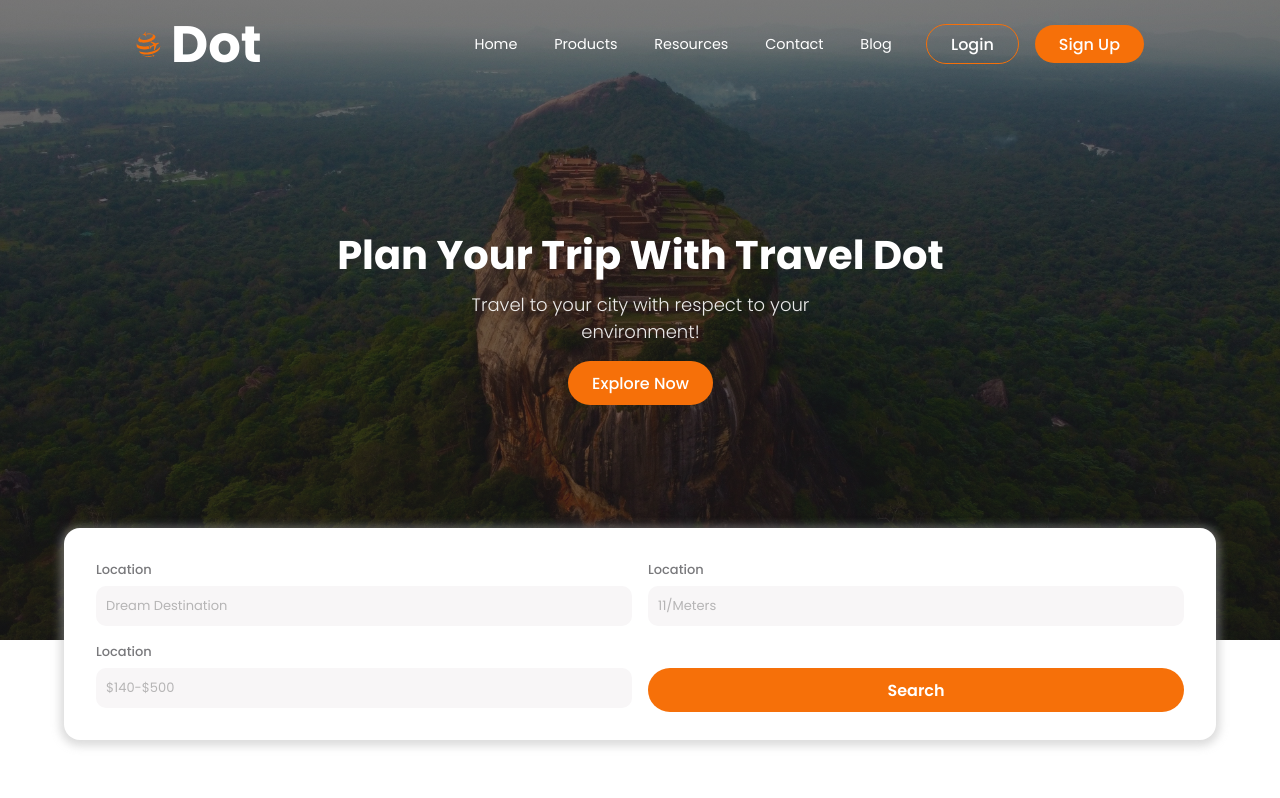
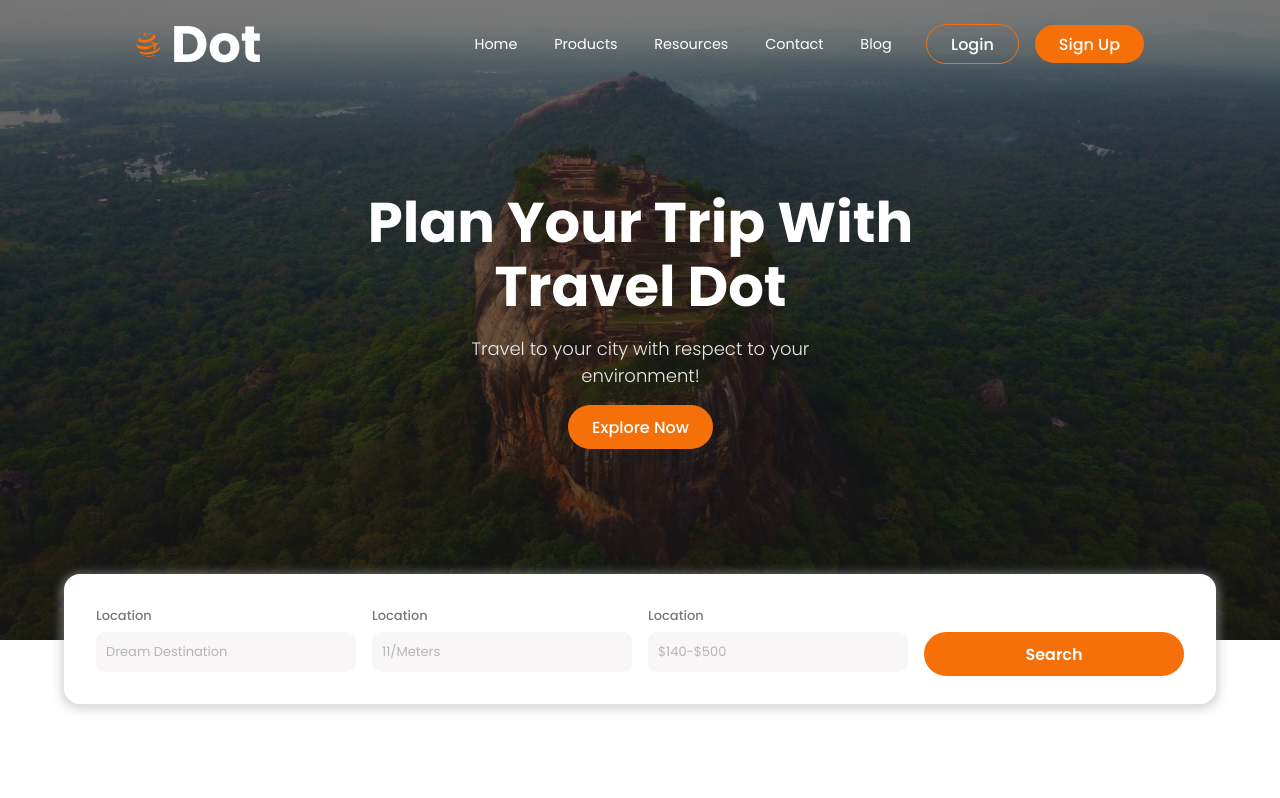
Before and after one commit to ANPramodya/tour-app, a React (Vite) app: page / in a window 1280 px wide. Shown: the top 798 px of the page. Built offline with nearby package versions, Linux system fonts and the light colour scheme.

Commit message:
Home responsiveness

```diff
--- a/src/App.css
+++ b/src/App.css
@@ -102,7 +102,21 @@ input {
 /* ============== Media Queries ======================*/
 
 @media screen and (min-width: 556px) {
-  .mainContent {
+  .mainContent,
+  .singlePost {
     grid-template-columns: repeat(2, 1fr);
   }
 }
+
+@media screen and (min-width: 884px) {
+  .mainContent {
+    grid-template-columns: repeat(3, 1fr);
+  }
+}
+
+@media screen and (min-width: 1240px) {
+  .container {
+    width: 75% !important;
+    margin: auto !important;
+  }
+}
--- a/src/components/home/home.css
+++ b/src/components/home/home.css
@@ -124,4 +124,23 @@
   .home .secContainer .homeText .subTitle {
     font-size: 18px;
   }
+}
+@media screen and (min-width: 720px) {
+  .home .secContainer .homeCard {
+    bottom: -10%;
+    grid-template-columns: repeat(4, 1fr);
+  }
+}
+@media screen and (min-width: 720px) {
+  .home .secContainer .homeText {
+    padding: 1rem 10rem;
+  }
+  .home .secContainer .homeText .title {
+    font-size: 3.5rem;
+    margin: auto;
+    line-height: 4rem;
+  }
+  .home .secContainer .homeText .subTitle {
+    width: 70%;
+  }
 }/*# sourceMappingURL=home.css.map */
--- a/src/components/home/home.scss
+++ b/src/components/home/home.scss
@@ -136,3 +136,34 @@
     }
   }
 }
+
+@media screen and (min-width: 720px) {
+  .home {
+    .secContainer {
+      .homeCard {
+        bottom: -10%;
+        grid-template-columns: repeat(4, 1fr);
+      }
+    }
+  }
+}
+
+@media screen and (min-width: 720px) {
+  .home {
+    .secContainer {
+      .homeText {
+        padding: 1rem 10rem;
+
+        .title {
+          font-size: 3.5rem;
+          margin: auto;
+          line-height: 4rem;
+        }
+
+        .subTitle {
+          width: 70%;
+        }
+      }
+    }
+  }
+}
```
Also changed, not shown: 1 other file (tests, documents, lock files or other folders).
